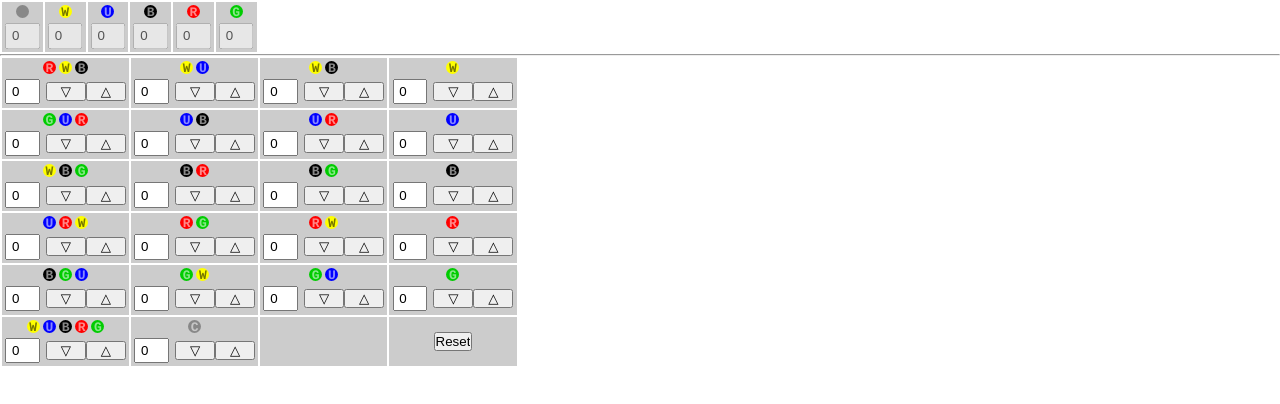
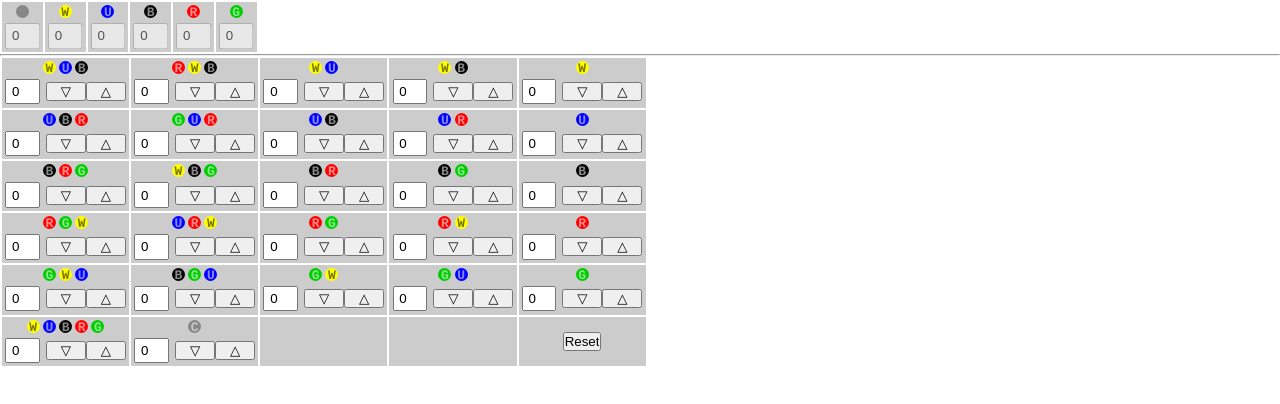
Before and after one commit to 0731gdoh/manabase, a plain HTML site: page index.html in a window 1280 px wide. Drawn offline with Linux system fonts and the light colour scheme.

Commit message:
Add snc triome (#1)
* Add files via upload

* Delete manabase.html

* Add files via upload

```diff
--- a/index.html
+++ b/index.html
@@ -169,26 +169,31 @@ document.addEventListener("DOMContentLoaded", () => {
   <hr>
   <table id=i>
     <tr>
+      <td id=wub>
       <td id=rwb>
       <td id=wu>
       <td id=wb>
       <td id=w>
     <tr>
+      <td id=ubr>
       <td id=gur>
       <td id=ub>
       <td id=ur>
       <td id=u>
     <tr>
+      <td id=brg>
       <td id=wbg>
       <td id=br>
       <td id=bg>
       <td id=b>
     <tr>
+      <td id=rgw>
       <td id=urw>
       <td id=rg>
       <td id=rw>
       <td id=r>
     <tr>
+      <td id=gwu>
       <td id=bgu>
       <td id=gw>
       <td id=gu>
@@ -197,6 +202,7 @@ document.addEventListener("DOMContentLoaded", () => {
       <td id=wubrg>
       <td id=c>
       <td>
+      <td>
       <td><input type=button value=Reset id=reset>
   </table>
 </form>
```
